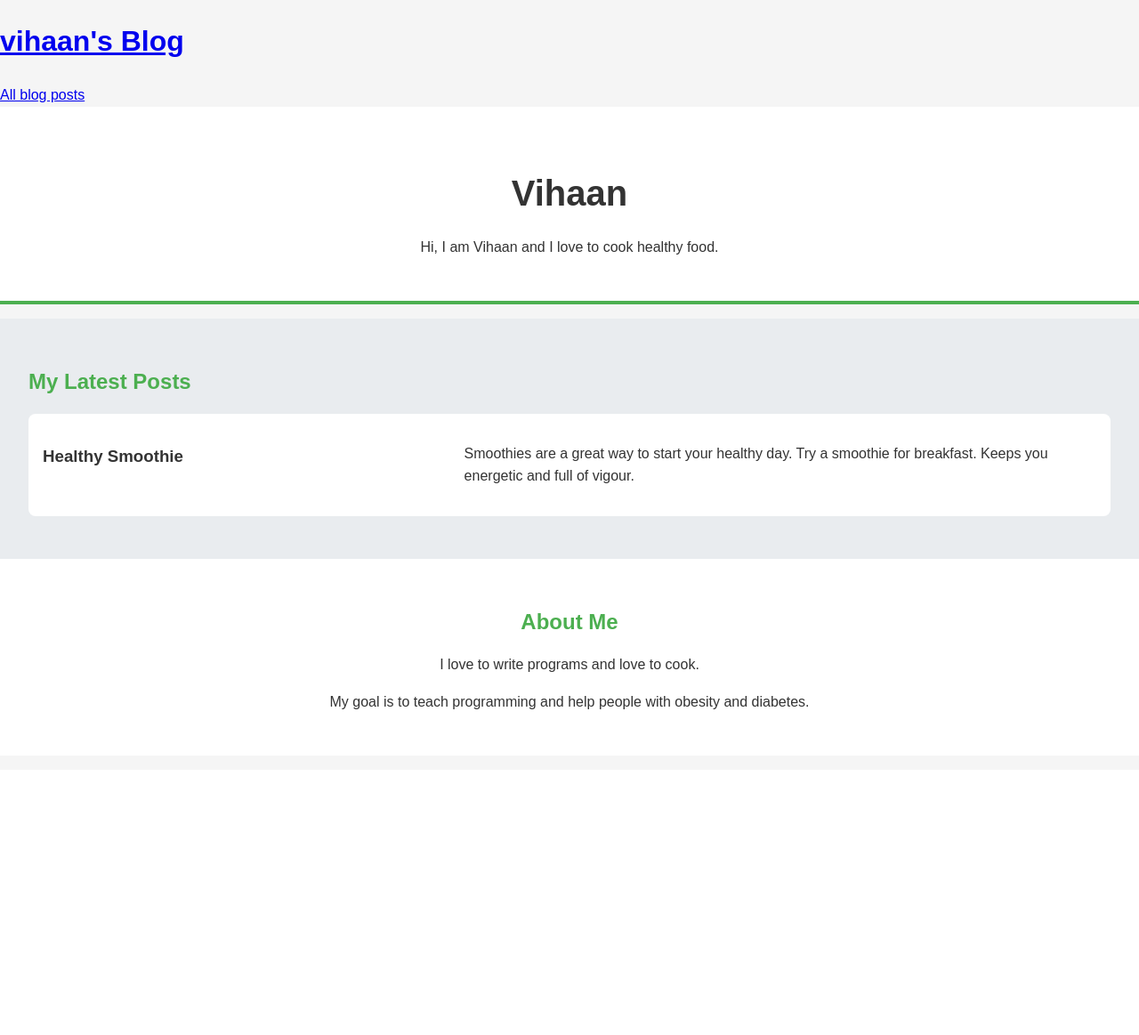
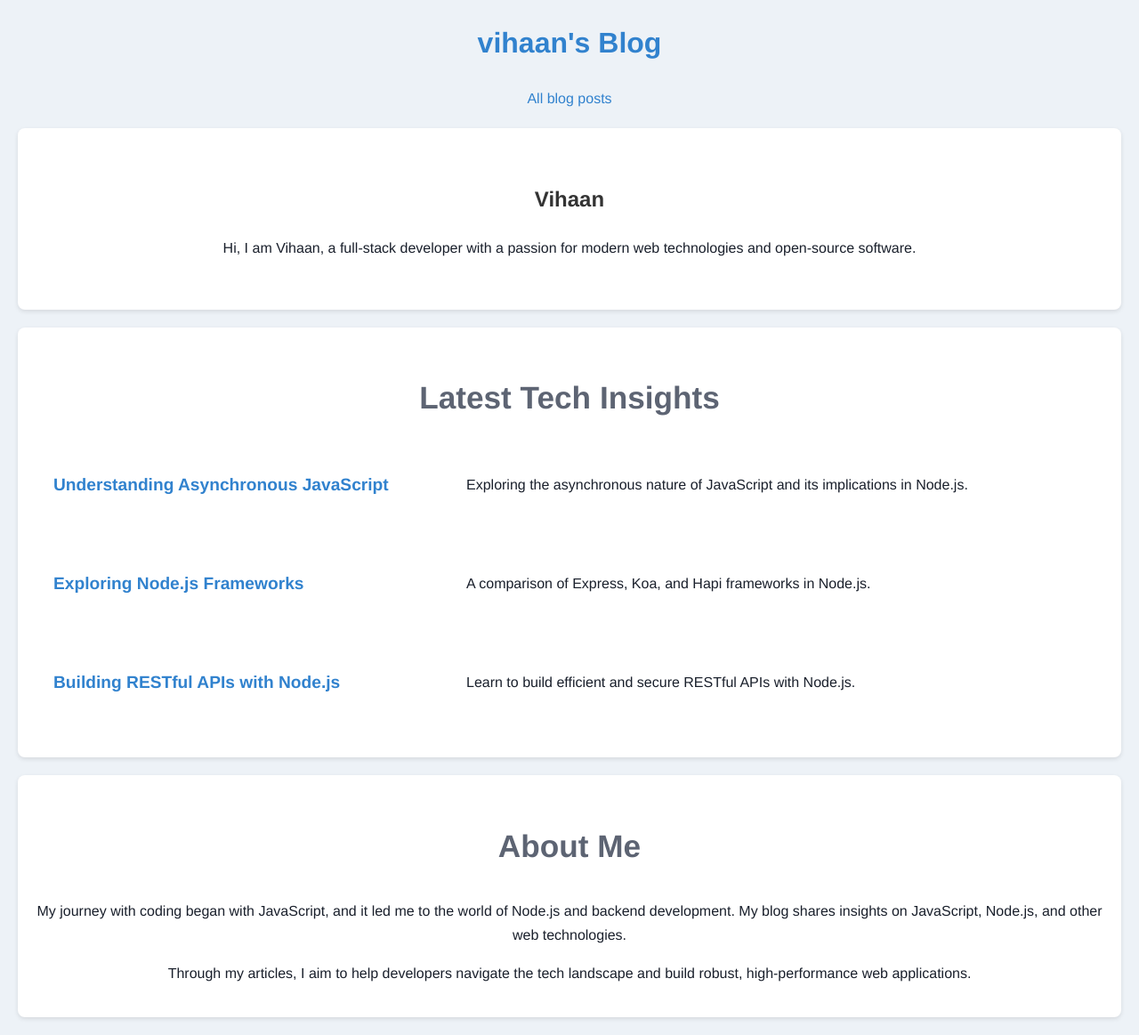
Before and after one commit to vihaan9092/stgi-training, a Django app: page / in a window 1280 px wide. Shown: the whole page at 89% size. Before the commit the page ends 797 px from the top, so only its background shows below. Run offline with Django 5.2, Linux system fonts and the light colour scheme.

Commit message:
some enhancements

```diff
--- a/blog/data/posts.json
+++ b/blog/data/posts.json
@@ -1,14 +1,23 @@
 [
     {
-        "id": "1",
-        "title": "Post One",
-        "summary": "This is the summary of post one.",
-        "content": "Full content of post one..."
+        "id": "understanding-async-js",
+        "title": "Understanding Asynchronous JavaScript",
+        "summary": "Exploring the asynchronous nature of JavaScript and its implications in Node.js.",
+        "content": "Full content of Understanding Asynchronous JavaScript...",
+        "latest": true
     },
     {
-        "id": "2",
-        "title": "Post Two",
-        "summary": "This is the summary of post two.",
-        "content": "Full content of post two..."
+        "id": "nodejs-frameworks-explored",
+        "title": "Exploring Node.js Frameworks",
+        "summary": "A comparison of Express, Koa, and Hapi frameworks in Node.js.",
+        "content": "Full content of Exploring Node.js Frameworks...",
+        "latest": true
+    },
+    {
+        "id": "restful-apis-with-node",
+        "title": "Building RESTful APIs with Node.js",
+        "summary": "Learn to build efficient and secure RESTful APIs with Node.js.",
+        "content": "Full content of Building RESTful APIs with Node.js...",
+        "latest": true
     }
 ]
--- a/blog/static/blog/index.css
+++ b/blog/static/blog/index.css
@@ -1,39 +1,41 @@
 body {
-    background: #f5f5f5;
-    color: #333;
-    font-family: 'Arial', sans-serif;
-    line-height: 1.6;
+    background: #edf2f7;
+    color: #1a202c;
+    font-family: 'Helvetica Neue', Helvetica, Arial, sans-serif;
+    font-size: 16px;
+    line-height: 1.7;
     margin: 0;
     padding: 0;
 }
 
-header h2 {
-    color: #333;
-    font-size: 2.5rem;
-    margin-bottom: 0.5rem;
+section {
+    background: white;
+    margin: 20px;
+    padding: 20px;
+    border-radius: 8px;
+    box-shadow: 0 2px 5px rgba(0, 0, 0, 0.1);
 }
 
-section#welcome,
-section.about {
-    background: white;
-    padding: 2rem;
-    margin-bottom: 1rem;
+header, h2 {
+    color: #333;
     text-align: center;
 }
 
-section#welcome {
-    border-bottom: 4px solid #4CAF50;
+header h2 {
+    font-size: 3rem;
+    margin: 0.5rem 0;
 }
 
-section#latest-posts {
-    background: #e9ecef;
-    padding: 2rem;
+section#welcome {
+    background: #fff;
+    padding: 40px 20px;
+    text-align: center;
 }
 
-section#latest-posts h2,
-section.about h2 {
-    color: #4CAF50;
-    margin-bottom: 1rem;
+section#latest-posts h2 {
+    color: #5D6473;
+    margin-bottom: 20px;
+    font-size: 2.2rem;
 }
 
 section#latest-posts ul {
@@ -42,22 +44,45 @@ section#latest-posts ul {
 }
 
 section#latest-posts li {
-    margin-bottom: 1rem;
-    background: white;
-    padding: 1rem;
+    background: #ffffff;
+    margin-bottom: 15px;
     border-radius: 8px;
+    overflow: hidden;
+    transition: transform 0.3s ease, box-shadow 0.3s ease;
+}
+
+section#latest-posts li:hover {
+    transform: translateY(-5px);
+    box-shadow: 0 5px 15px rgba(0, 0, 0, 0.1);
+}
+
+.post {
+    display: block;
+    text-decoration: none;
+    color: inherit;
+}
+
+.post__content {
+    padding: 20px;
+    transition: background-color 0.3s ease;
 }
 
 .post__content h3 {
-    margin-top: 0;
+    font-size: 1.2rem;
+    margin: 0;
 }
 
-.about {
-    background: #fff;
-    padding: 2rem;
-    text-align: center;
+.post__content p {
+    font-size: 1rem;
+    line-height: 1.5;
 }
 
+section.about h2 {
+    color: #5D6473;
+    font-size: 2.2rem;
+}
+
+/* Responsive Design */
 @media (min-width: 768px) {
     .post__content {
         display: flex;
@@ -73,3 +98,26 @@ section#latest-posts li {
         flex-basis: 60%;
     }
 }
+
+.text-center {
+    text-align: center;
+}
+
+a {
+    color: #3182ce;
+    text-decoration: none;
+}
+
+a:hover {
+    text-decoration: underline;
+}
+
+footer {
+    background: #333;
+    color: #fff;
+    text-align: center;
+    padding: 10px 0;
+    position: relative;
+    bottom: 0;
+    width: 100%;
+}
--- a/blog/templates/blog/index.html
+++ b/blog/templates/blog/index.html
@@ -2,7 +2,7 @@
 {% load static %}
 
 {% block title %}
-Vihaan's Blog Site
+Vihaan's Tech Blog
 {% endblock %}
 
 {% block css_files %}
@@ -10,41 +10,44 @@ Vihaan's Blog Site
 {% endblock %}
 
 {% block content %}
-<section id="welcome">
-    <header>
+<section id="welcome" class="text-center">
+    <div class="container">
         <h2>Vihaan</h2>
-    </header>
         <p>
-        Hi, I am Vihaan and I love to cook healthy food.
+            Hi, I am Vihaan, a full-stack developer with a passion for modern web technologies and open-source software.
         </p>
+    </div>
 </section>
 
 <section id="latest-posts">
-    <h2>My Latest Posts</h2>
+    <div class="container">
+        <h2 class="section-title">Latest Tech Insights</h2>
         <ul>
+            {% for post in posts %}
+            {% if post.latest %}
             <li>
                 <article class="post">
                     <div class="post__content">
-                    <h3>Healthy Smoothie</h3>
-                    <p>
-                        Smoothies are a great way to start your healthy day.
-                        Try a smoothie for breakfast.
-                        Keeps you energetic and full of vigour.
-                    </p>
+                        <h3><a href="{% url 'single-post-page' post.id %}">{{ post.title }}</a></h3>
+                        <p>{{ post.summary }}</p>
                     </div>
                 </article>
             </li>
-
+            {% endif %}
+            {% endfor %}
         </ul>
+    </div>
 </section>
 
-<section class="about">
-    <h2>About Me</h2>
+<section class="about text-center">
+    <div class="container">
+        <h2 class="section-title">About Me</h2>
         <p>
-        I love to write programs and love to cook.
+            My journey with coding began with JavaScript, and it led me to the world of Node.js and backend development. My blog shares insights on JavaScript, Node.js, and other web technologies.
         </p>
         <p>
-        My goal is to teach programming and help people with obesity and diabetes.
+            Through my articles, I aim to help developers navigate the tech landscape and build robust, high-performance web applications.
         </p>
+    </div>
 </section>
 {% endblock %}
--- a/blog/urls.py
+++ b/blog/urls.py
@@ -4,9 +4,5 @@ from . import views
 urlpatterns = [
     path("", views.landing_page, name="landing-page"),
     path("posts", views.posts, name="posts-page"),
-    path("posts/<slug:slug>", views.single_post, name="single-post-page") # /posts/about-me
-    # path("post/<int:id_from>/<int:id_to>"),
-    # http://localhost:8000/post/101/115
-    # path("post/<slug:from_title>/<slug:to_title>")
-    # http://localhost:8000/post/first-post/fifth-post
+    path("posts/<slug:slug>", views.single_post, name="single-post-page")
 ]
--- a/blog/views.py
+++ b/blog/views.py
@@ -10,7 +10,8 @@ def load_posts():
     return posts
 
 def landing_page(request):
-    return render(request, 'blog/index.html')
+    posts = load_posts()
+    return render(request, 'blog/index.html',{'posts': posts})
 
 def posts(request):
     posts = load_posts()
```
Also changed, not shown: blog/templates/blog/all-posts.html (+15 -1 lines), blog/templates/blog/single-post.html (+18 -4 lines). Lines whose indentation alone changed are shown as unchanged.
